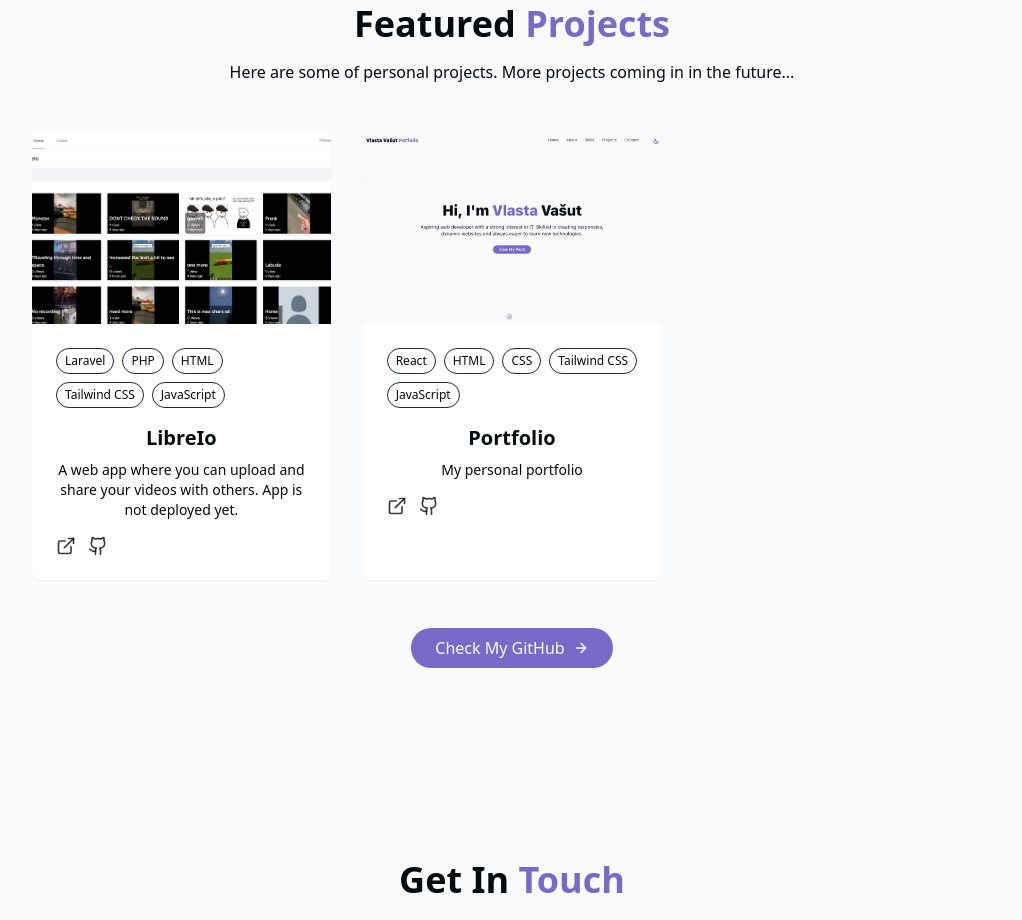
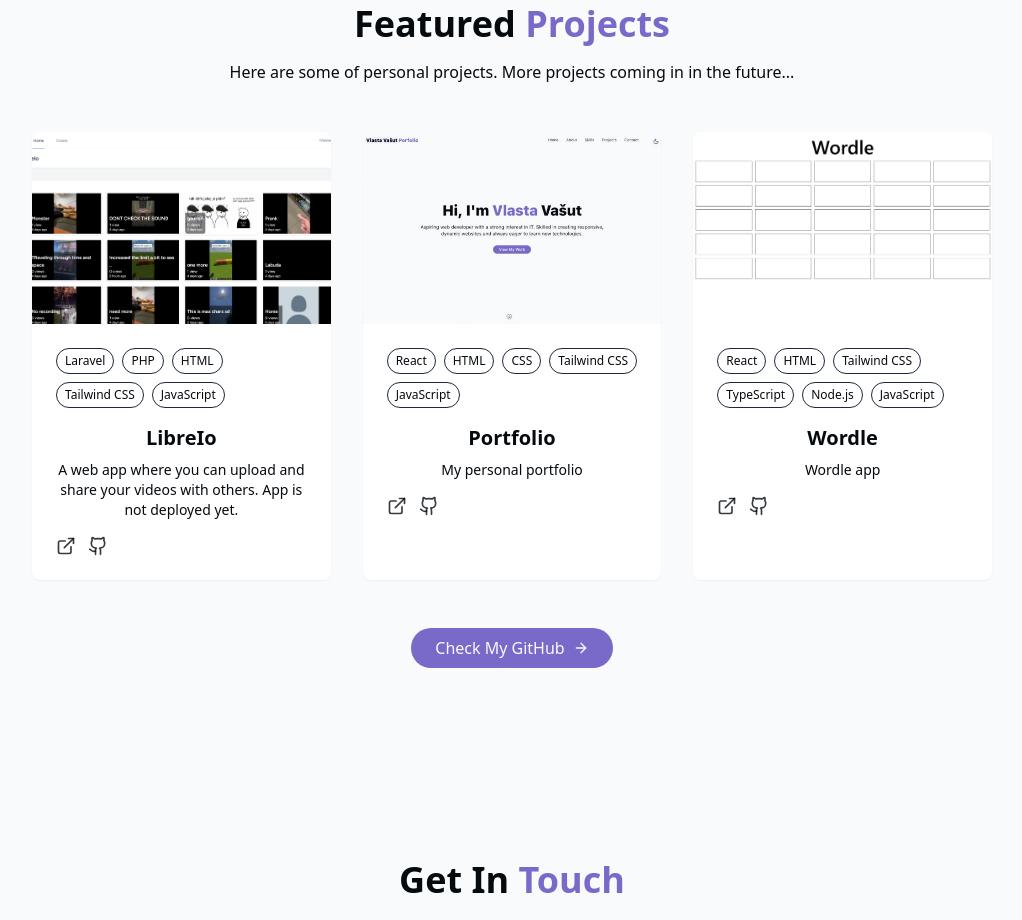
Before and after one commit to iVlastart/portfolio, a React (Vite) app: page / in a window 1280 px wide. Shown: the part 2280-3200 px from the top of the page, without its empty margins (128-1150 px from the left). Built offline with nearby package versions, Linux system fonts and the light colour scheme.

Commit message:
Added a wordle project

```diff
--- a/src/Components/Sections/ProjectsSection.jsx
+++ b/src/Components/Sections/ProjectsSection.jsx
@@ -19,6 +19,15 @@
         tags: ['React', 'HTML', 'CSS', 'Tailwind CSS', 'JavaScript'],
         github: 'https://github.com/iVlastart/portfolio',
         demo: 'https://vlastavasutportfolio.vercel.app/'
+    },
+    {
+        id: 3,
+        title: 'Wordle',
+        description: 'Wordle app',
+        img: '/projects/Wordle.webp',
+        tags: ['React', 'HTML', 'Tailwind CSS', 'TypeScript', 'Node.js', 'JavaScript'],
+        github: 'https://github.com/iVlastart/Wordle',
+        demo: 'https://wordleprojectapp.vercel.app/'
     },
 ];
 
```
Also changed, not shown: public/projects/Cutify.webp (deleted), public/projects/Wordle.webp (added).
